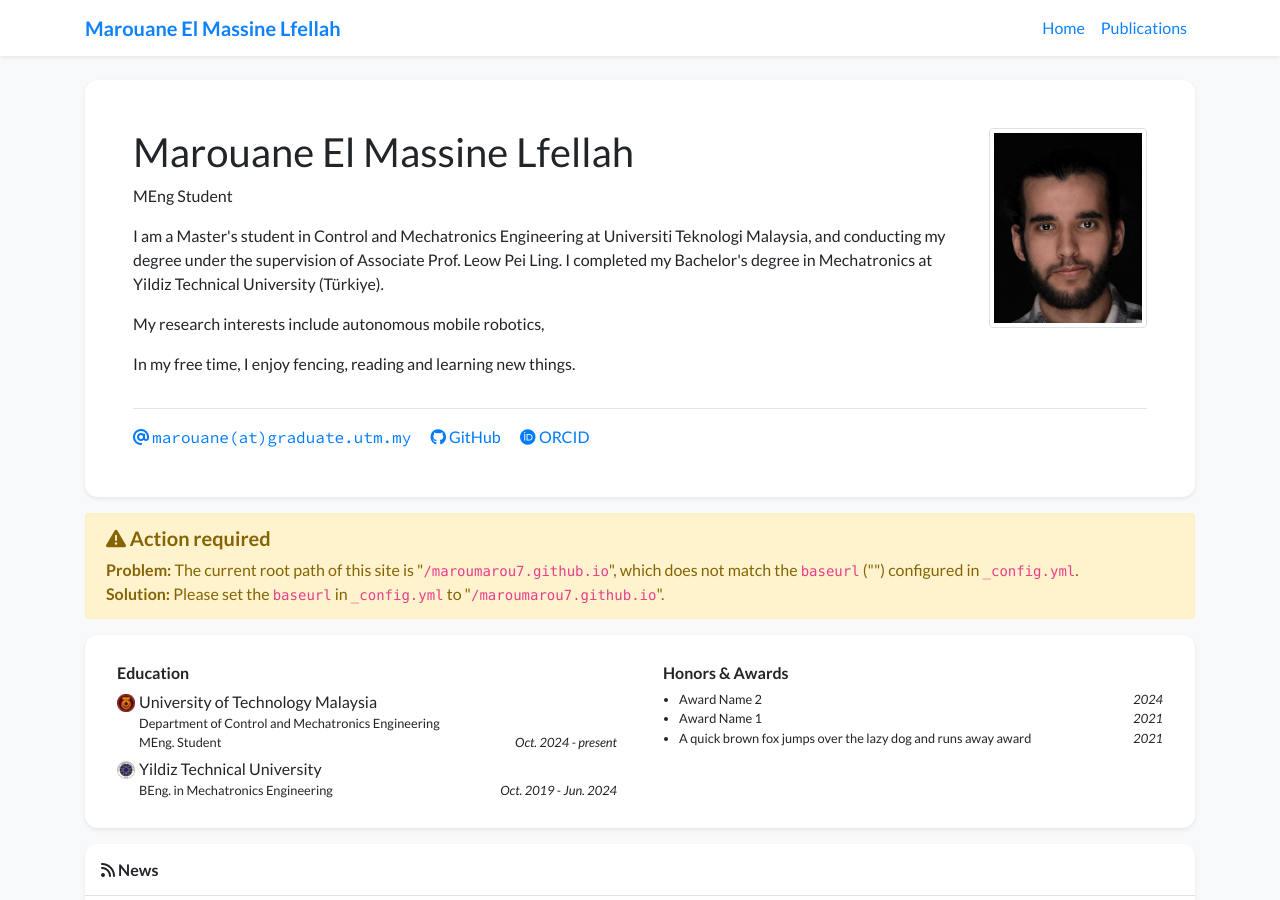
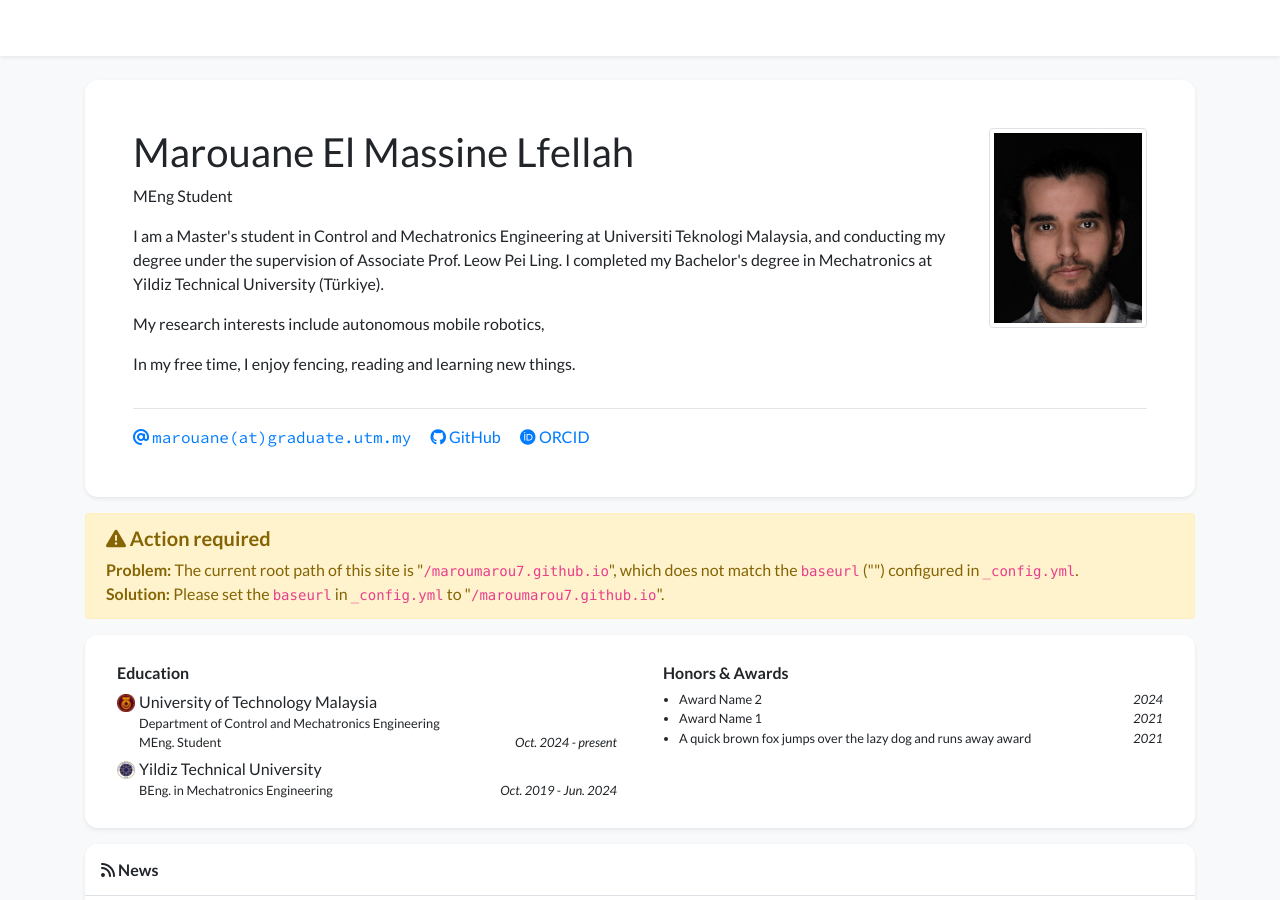
Before and after one commit to MarouMarou7/maroumarou7.github.io, a Jekyll site: the page built from index.html, in a window 1280 px wide and 900 px high. Built offline with Jekyll 4.4.1, drawn with Linux system fonts in a browser that asks for light colours; nearby versions of some CDN libraries; a style sheet for code colours, icons or effects is not loaded.

Commit message:
changed font color in navbar

```diff
--- a/_includes/navbar.html
+++ b/_includes/navbar.html
@@ -1,4 +1,4 @@
-<nav class="navbar navbar-expand-sm navbar-darl bg-white fixed-top mb-5 shadow-sm">
+<nav class="navbar navbar-expand-sm navbar-dark bg-white fixed-top mb-5 shadow-sm">
     <div class="{% if page.container_class %}{{ page.container_class }}{% else %}container-lg{% endif %}">
         <a class="navbar-brand"><strong>{{site.data.profile.navbar_name}}</strong></a>
         <button class="navbar-toggler" style="font-size: 1em; padding: 0.5em;" type="button" data-toggle="collapse" data-target="#navbarResponsive" aria-controls="navbarResponsive" aria-expanded="false" aria-label="Toggle navigation">
```
